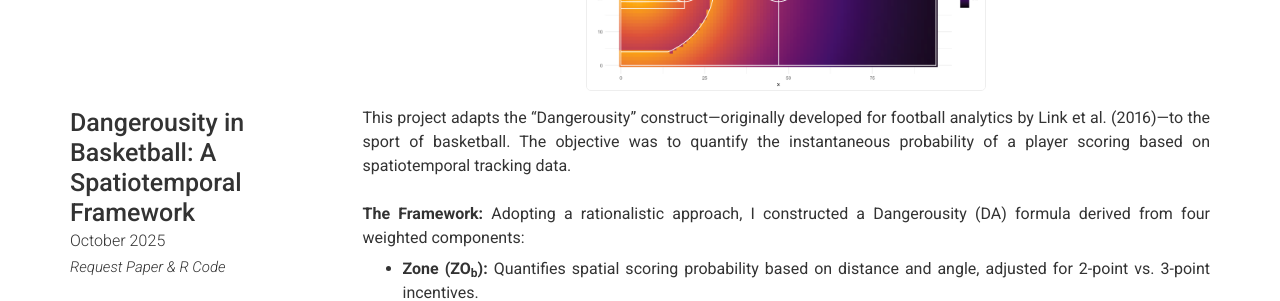
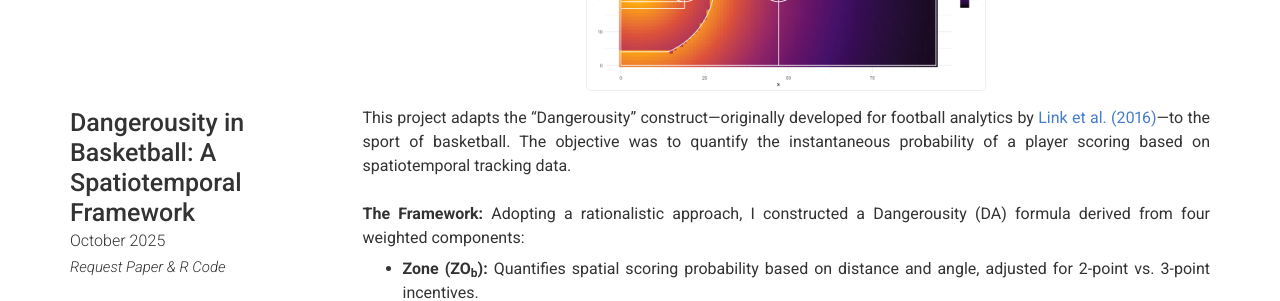
Before and after one commit to ibrahim-nasaruddin/ibrahim-nasaruddin.github.io, a Jekyll site: the page built from index.md, in a window 1280 px wide and 900 px high, scrolled down 2785 px. Shown: the part 152-453 px from the top of the window. Built offline with Jekyll 4.4.1, drawn with Linux system fonts in a browser that asks for light colours; nearby versions of some CDN libraries; part of the change alters nothing that is shown.

```diff
--- a/_config.yml
+++ b/_config.yml
@@ -120,11 +120,11 @@ content:
       title: "Dangerousity in Basketball: A Spatiotemporal Framework"
       subtitle: "Adapting Football Analytics Metrics to the Court"
       caption: "October 2025"
-      link: "mailto:mibrahim.nsrdn@gmail.com?subject=Request%20for%20Dangerousity%20Paper%20and%20Code"
+      link: "mailto:mibrahim.nsrdn@gmail.com"
       link_text: "Request Paper & R Code"
       description: |
         <img src="images/ZO_Component_Heatmap.png" alt="Dangerousity Heatmap" style="width: 400px; display: block; margin: 0 auto 15px auto; border-radius: 5px; border: 1px solid #eee;">
-        This project adapts the "Dangerousity" construct—originally developed for football analytics by Link et al. (2016)—to the sport of basketball. The objective was to quantify the instantaneous probability of a player scoring based on spatiotemporal tracking data.
+        This project adapts the "Dangerousity" construct—originally developed for football analytics by <a href="https://pmc.ncbi.nlm.nih.gov/articles/PMC5201291/" target="_blank">Link et al. (2016)</a>—to the sport of basketball. The objective was to quantify the instantaneous probability of a player scoring based on spatiotemporal tracking data.
         <br><br>
         **The Framework:**
         Adopting a rationalistic approach, I constructed a Dangerousity (DA) formula derived from four weighted components:
```
